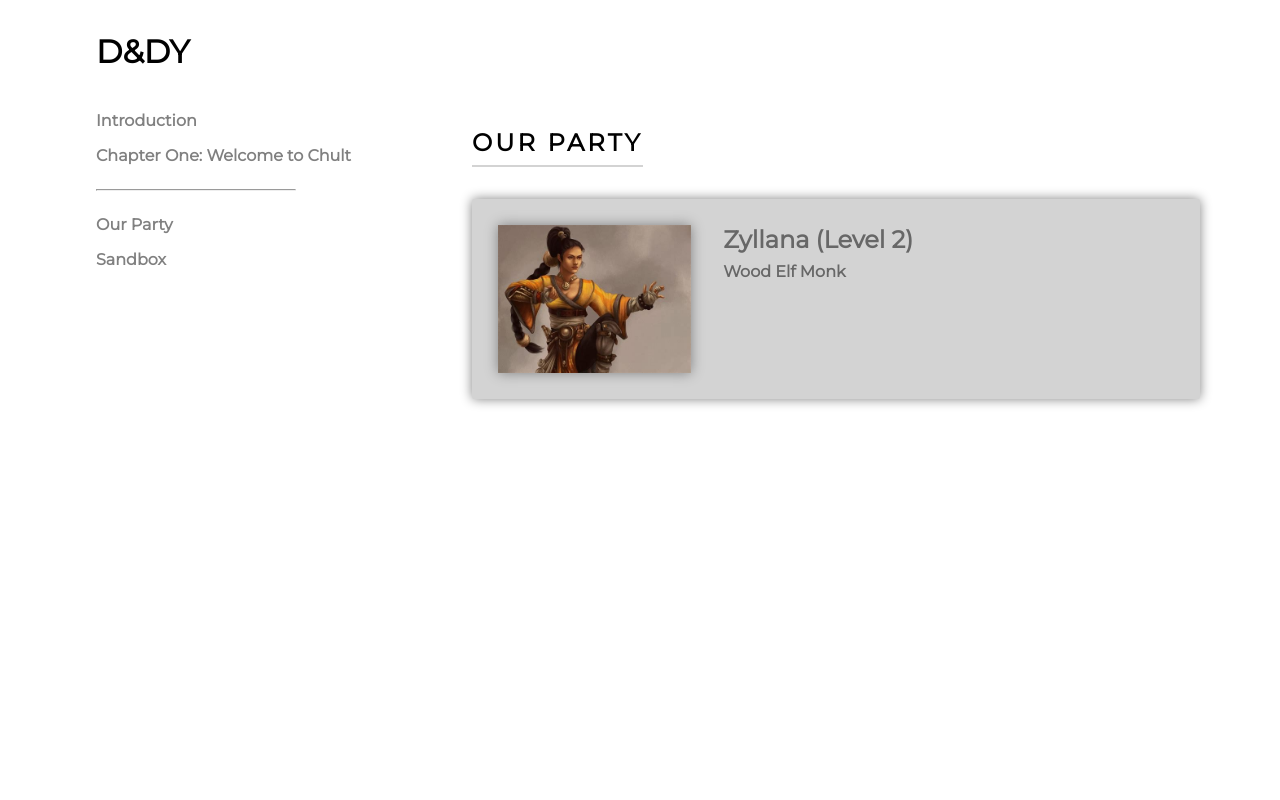
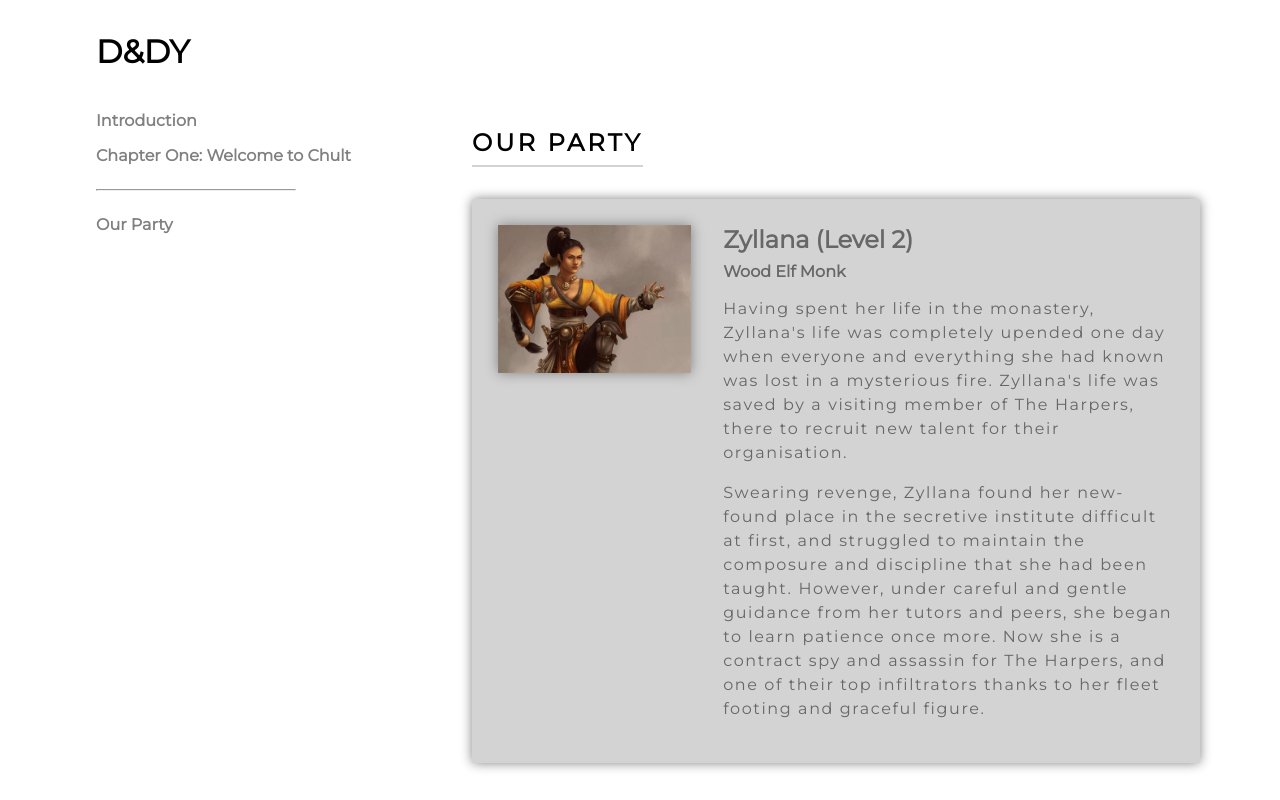
Before and after one commit to JoshuaPhillips/Dandy, a React (Create React App) app: page /characters in a window 1280 px wide. Built offline with nearby package versions, Linux system fonts and the light colour scheme.

Commit message:
Home page and Zyllana bio written

```diff
--- a/src/components/MainContent/Home/Home.js
+++ b/src/components/MainContent/Home/Home.js
@@ -2,13 +2,23 @@ import React from 'react';
 
 import classes from './Home.module.scss';
 
-import Lorem from '../../Lorem/Lorem';
+import { NavLink } from 'react-router-dom';
 
 const home = props => {
   return (
     <div className={classes.Home}>
-      <h1>Welcome to DNDY</h1>
-      <Lorem />
+      <h1>Welcome to D&amp;DY</h1>
+      <p>
+        D&amp;DY (Dandy) is a handy way of keeping track of all your adventures, whether they contain Dungeons, Dragons,
+        both or neither. At the moment it holds the tale of The Tomb of Annihilation as we follow our brave adventurers
+        through the mystical island of Chult to stop the Death Curse which plagues their home of Baldur's Gate. New
+        chapters will be added as soon as I can be bothered.
+      </p>
+
+      <p>
+        Click on the chapter headings in the menu on the left to skip to your favourite part, or check out{' '}
+        <NavLink to='/characters'>our party</NavLink> if you want to learn more about the adventurers.
+      </p>
     </div>
   );
 };
--- a/src/components/MainContent/OurParty/OurParty.js
+++ b/src/components/MainContent/OurParty/OurParty.js
@@ -5,12 +5,27 @@ import SectionTitle from '../SectionTitle/SectionTitle';
 
 import ZylannaAvatar from '../../../assets/zyllana.jpg';
 
+import classes from './OurParty.module.scss';
+
 const ourParty = props => {
   return (
-    <React.Fragment>
+    <div className={classes.OurParty}>
       <SectionTitle>Our Party</SectionTitle>
-      <CharacterBio src={ZylannaAvatar} />
-    </React.Fragment>
+      <CharacterBio src={ZylannaAvatar}>
+        <p>
+          Having spent her life in the monastery, Zyllana's life was completely upended one day when everyone and
+          everything she had known was lost in a mysterious fire. Zyllana's life was saved by a visiting member of The
+          Harpers, there to recruit new talent for their organisation.
+        </p>
+
+        <p>
+          Swearing revenge, Zyllana found her new-found place in the secretive institute difficult at first, and
+          struggled to maintain the composure and discipline that she had been taught. However, under careful and gentle
+          guidance from her tutors and peers, she began to learn patience once more. Now she is a contract spy and
+          assassin for The Harpers, and one of their top infiltrators thanks to her fleet footing and graceful figure.
+        </p>
+      </CharacterBio>
+    </div>
   );
 };
 
--- /dev/null
+++ b/src/components/MainContent/OurParty/OurParty.module.scss
@@ -0,0 +1,5 @@
+.OurParty {
+  p {
+    margin-bottom: 1rem;
+  }
+}
--- a/src/components/SideNav/SideNav.js
+++ b/src/components/SideNav/SideNav.js
@@ -25,9 +25,6 @@ const sideNav = props => {
             <li>
               <NavLink to='/characters'>Our Party</NavLink>
             </li>
-            <li>
-              <NavLink to='/sandbox'>Sandbox</NavLink>
-            </li>
           </ul>
         </nav>
       </aside>
```
